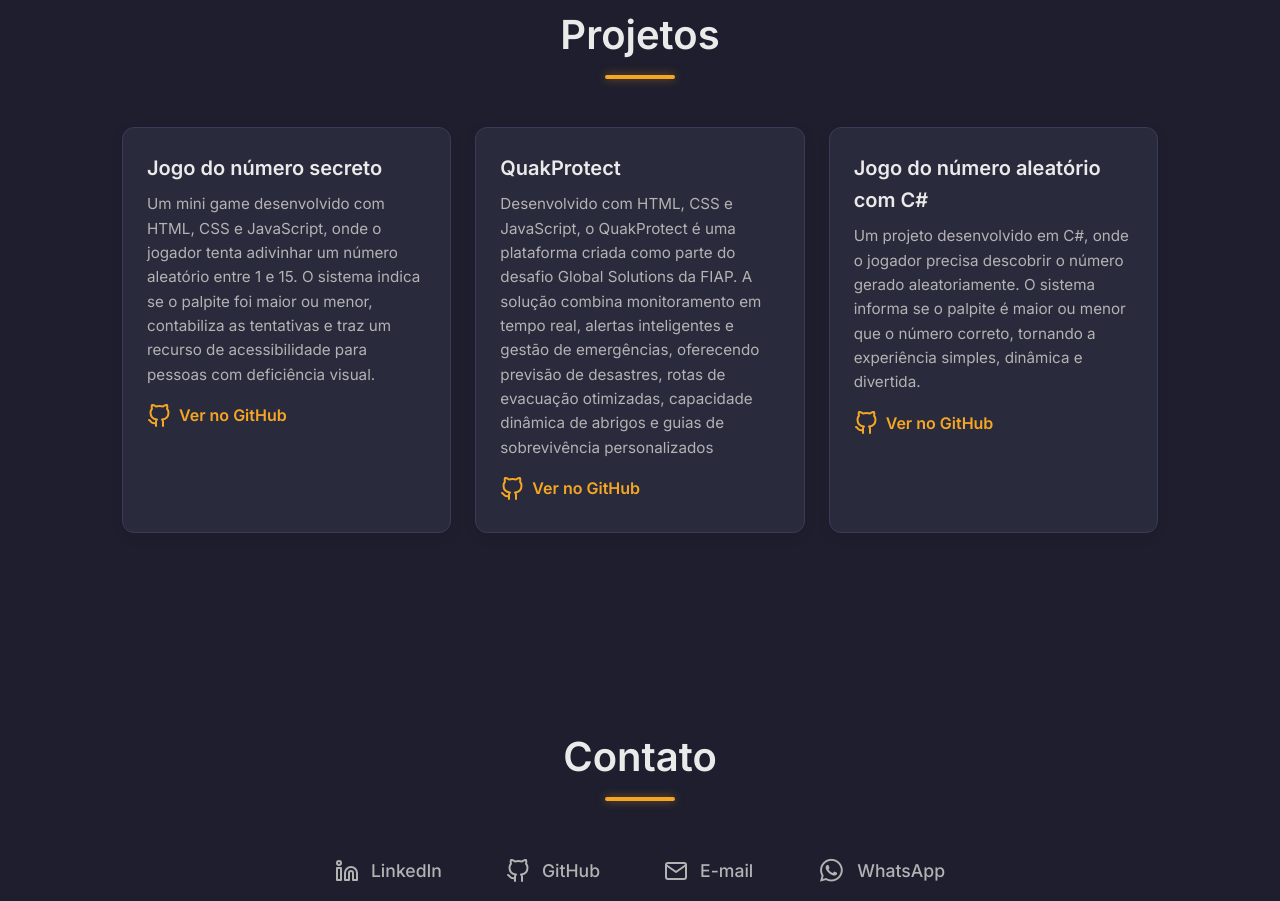
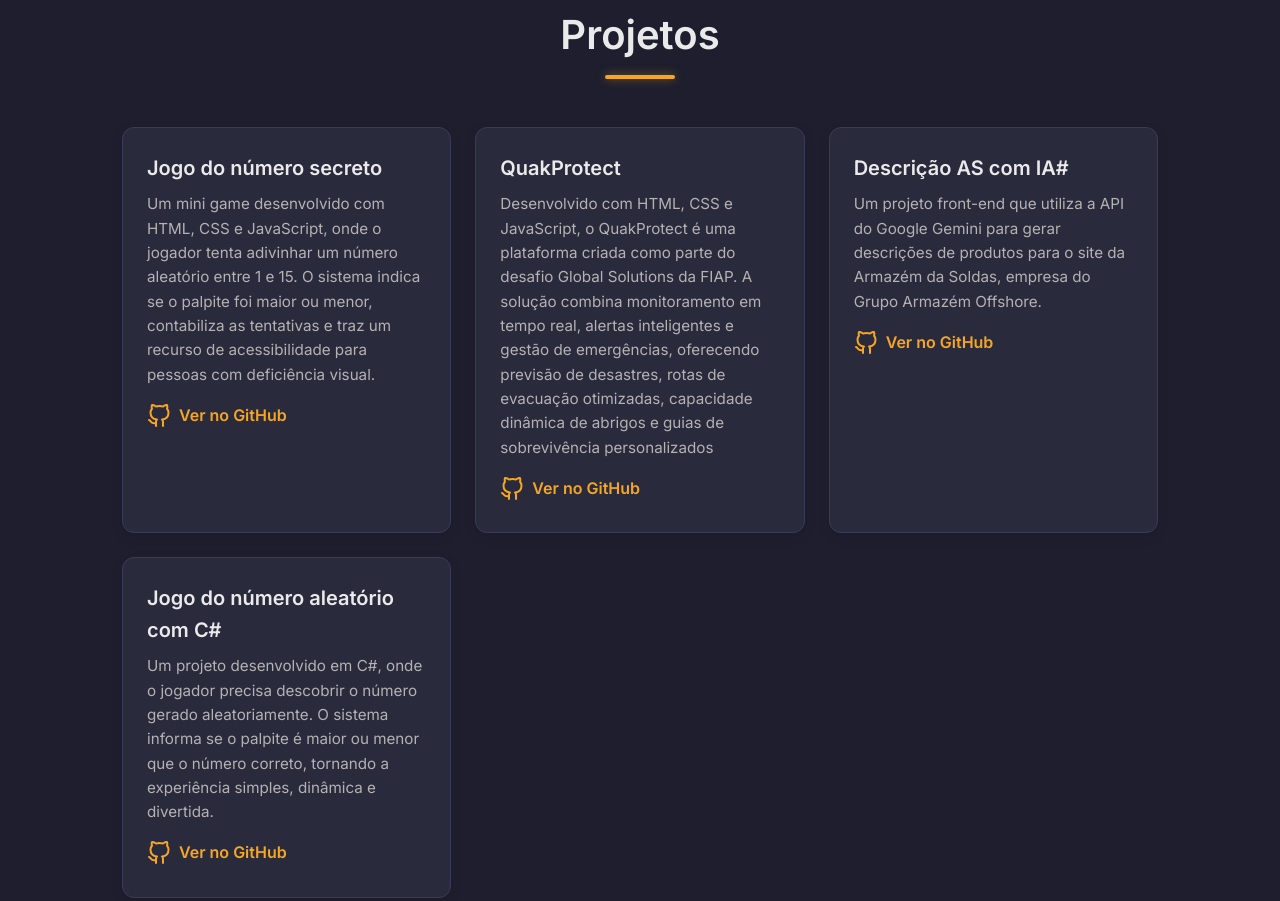
Before and after one commit to nsantos1/Portifolio-Nicolas, a plain HTML site: page index.html in a window 1280 px wide. Shown: the part 1889-2790 px from the top of the page. Drawn offline with nearby package versions, Linux system fonts and the light colour scheme.

Commit message:
Adicionando novo projeto

```diff
--- a/index.html
+++ b/index.html
@@ -126,6 +126,15 @@
                     </div>
 
                     <div class="project-card fade-in" style="transition-delay: 300ms;">
+                        <h3>Descrição AS com IA#</h3>
+                        <p>Um projeto front-end que utiliza a API do Google Gemini para gerar descrições de produtos para o site da Armazém da Soldas, empresa do Grupo Armazém Offshore.</p>
+                        <a href="https://github.com/nsantos1/projeto-descricao-AS" target="_blank" rel="noopener noreferrer" class="project-link">
+                            <i data-feather="github"></i>
+                            <span>Ver no GitHub</span>
+                        </a>
+                    </div>
+
+                    <div class="project-card fade-in" style="transition-delay: 300ms;">
                         <h3>Jogo do número aleatório com C#</h3>
                         <p>Um projeto desenvolvido em C#, onde o jogador precisa descobrir o número gerado aleatoriamente. O sistema informa se o palpite é maior ou menor que o número correto, tornando a experiência simples, dinâmica e divertida.</p>
                         <a href="https://github.com/nsantos1/jogoAdivinhacaoC-" target="_blank" rel="noopener noreferrer" class="project-link">
```
